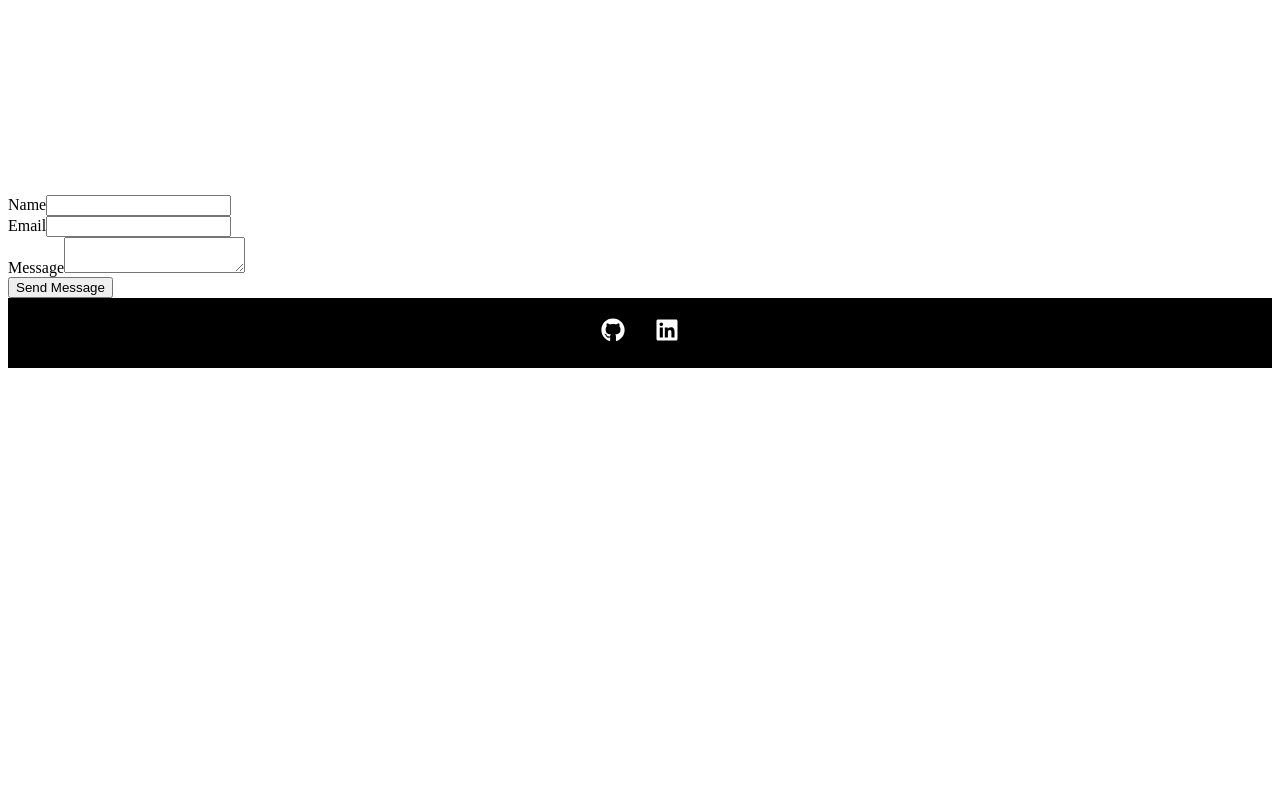
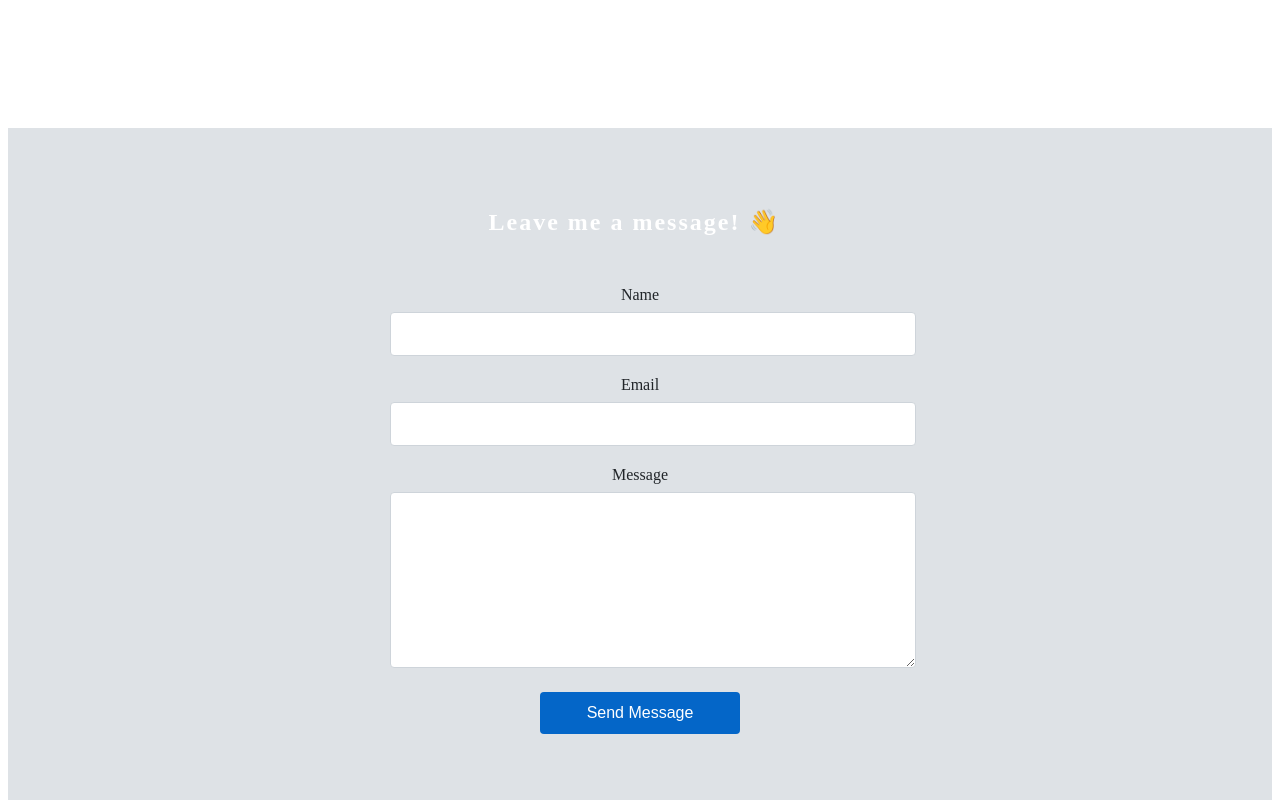
Before and after one commit to PEDR019/portfolio, a React (Vite) app: page / in a window 1280 px wide. Shown: the part 1800-2600 px from the top of the page. Before the commit the page ends 2176 px from the top, so only its background shows below. Built offline with nearby package versions, Linux system fonts and the light colour scheme.

Commit message:
style: Add spacing between animated title and contact form

```diff
--- a/src/components/contact/contact.css
+++ b/src/components/contact/contact.css
@@ -1,21 +1,85 @@
-.status-message {
-  margin-top: 20px;
-  padding: 10px;
-  border-radius: 4px;
+.contact-section {
+  padding: 80px 20px;
+  background-color: #dee2e6;
+  min-height: 100vh;
+  display: flex;
+  flex-direction: column;
+  align-items: center;
+}
+
+.contact-form {
+  max-width: 500px;
+  width: 100%;
+  margin: 50px auto 0;
+}
+
+.form-content {
+  display: flex;
+  flex-direction: column;
+  align-items: center;
+  gap: 20px;
+}
+
+.form-group {
+  width: 100%;
   text-align: center;
 }
 
-.status-message.success {
-  background-color: #d4edda;
-  color: #155724;
+label {
+  display: block;
+  margin-bottom: 8px;
+  color: #212529;
+  font-weight: 500;
 }
 
-.status-message.error {
-  background-color: #f8d7da;
-  color: #721c24;
+input, textarea {
+  width: 100%;
+  padding: 12px;
+  border: 1px solid #ced4da;
+  border-radius: 4px;
+  font-size: 16px;
 }
 
-.submit-btn:disabled {
-  background-color: #6c757d;
-  cursor: not-allowed;
+textarea {
+  min-height: 150px;
+  resize: vertical;
 }
+
+.submit-btn {
+  background-color: #0466c8;
+  color: white;
+  padding: 12px 24px;
+  border: none;
+  border-radius: 4px;
+  cursor: pointer;
+  font-size: 16px;
+  width: 200px;
+  transition: background-color 0.3s ease;
+}
+
+.submit-btn:hover {
+  background-color: #0353a4;
+}
+
+
+.typing-effect {
+  display: inline-block;
+  overflow: hidden;
+  white-space: nowrap;
+  margin: 0 auto;
+  letter-spacing: 2px;
+  animation:
+    typing-erasing 4s steps(20) infinite,
+    blink-caret .75s step-end infinite;
+  border-right: 3px solid #0466c8;
+}
+
+@keyframes typing-erasing {
+  0%, 100% { width: 0 }
+  40%, 60% { width: 300px }
+}
+
+@keyframes blink-caret {
+  from, to { border-color: transparent }
+  50% { border-color: #0466c8; }
+}
--- a/src/components/contact/contact.jsx
+++ b/src/components/contact/contact.jsx
@@ -32,8 +32,9 @@ const Contact = () => {
 
   return (
     <section id="contact" className="contact-section">
-      <h2>Contact Me</h2>
+      <h2 className="typing-effect">Leave me a message! 👋</h2>
       <form ref={form} className="contact-form" onSubmit={handleSubmit}>
+        <div className="form-content">
           <div className="form-group">
             <label htmlFor="user_name">Name</label>
             <input type="text" id="user_name" name="user_name" required />
@@ -49,13 +50,7 @@ const Contact = () => {
           <button type="submit" className="submit-btn" disabled={isSubmitting}>
             {isSubmitting ? "Sending..." : "Send Message"}
           </button>
-        {submitStatus && (
-          <div
-            className={`status-message ${submitStatus.includes("Failed") ? "error" : "success"}`}
-          >
-            {submitStatus}
         </div>
-        )}
       </form>
     </section>
   );
```
Lines whose indentation alone changed are shown as unchanged.
